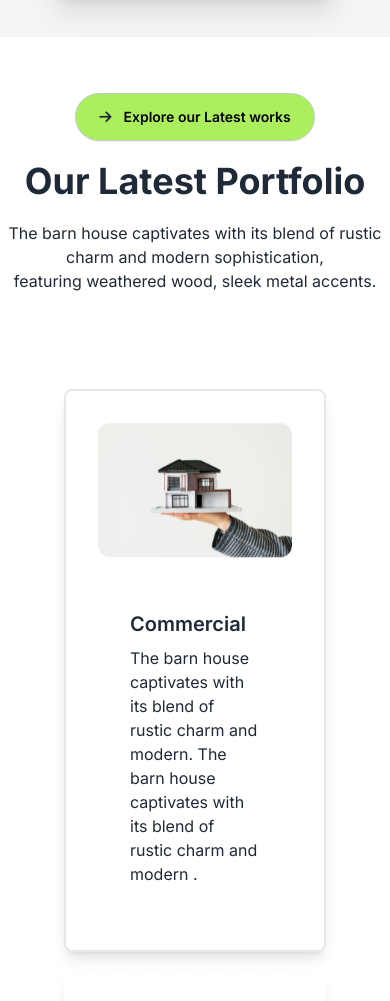
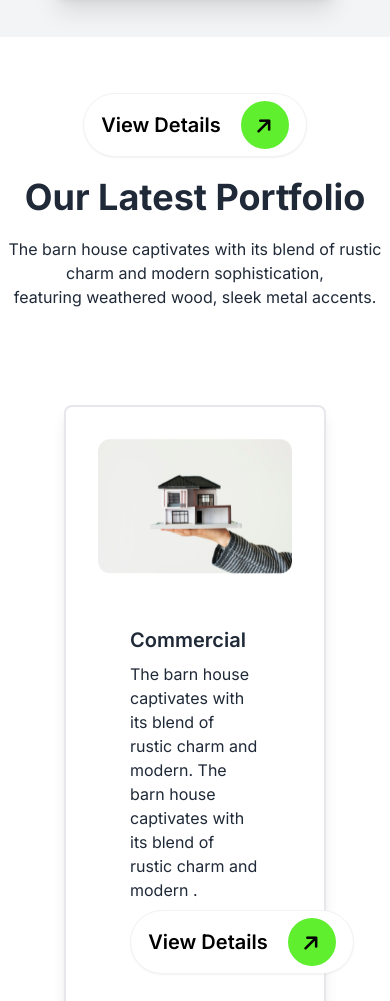
Before and after one commit to Shuvotec/assigment-3-shuvokh, a plain HTML site: page index.html in a window 390 px wide. Shown: the part 4115-5116 px from the top of the page. Drawn offline with nearby package versions, Linux system fonts and the light colour scheme; files whose address does not match are found by name.

Commit message:
Halka patla Change korlam

```diff
--- a/index.html
+++ b/index.html
@@ -81,7 +81,7 @@
         <button class="btn btn-active bg-[RGB(185,239,167)] rounded-full h-16 hidden md:block">
           <div class="flex items-center flex-row-reverse gap-5">
             <a class="bg-[RGB(95,239,47)] w-12 h-12 text-center p-3 rounded-full rotate-45 hidden md:block"><i
-                class="fa-solid fa-arrow-up text-white text-xl"></i></a>
+                class="fa-solid fa-arrow-up text-black text-xl"></i></a>
             <a class="text-xl text-black hidden md:block">View Details</a>
           </div>
         </button>
@@ -217,12 +217,13 @@
 
           <section class="pt-14">
             <div class="text-center space-y-5">
-              <button class="btn btn-active rounded-full w-60 bg-[#ABEF5F]">
-              <div class="flex items-center gap-3">
-                <i class="fa-solid fa-arrow-right"></i>
-                <a class=" text-black">Explore our Latest works</a>
-              </div>
-            </button>
+              <button class="btn bg-white rounded-full w-56 h-16">
+                  <div class="flex items-center flex-row-reverse gap-5">
+                    <a class="bg-[RGB(95,239,47)] w-12 h-12 text-center p-3 rounded-full rotate-45"><i
+                        class="fa-solid fa-arrow-up text-black text-xl"></i></a>
+                    <a class="text-xl text-black">View Details</a>
+                  </div>
+                </button>
             <h2 class="font-bold text-4xl">Our Latest Portfolio</h2>
             <p>The barn house captivates with its blend of rustic charm and modern sophistication, <br> featuring weathered wood, sleek metal accents.</p>
 
@@ -237,11 +238,11 @@
               <div class="card-body w-full">
                 <h2 class="card-title">Commercial</h2>
                 <p class="text-start">The barn house captivates with its blend of rustic charm and modern. The barn house captivates with its blend of rustic charm and modern .</p>
-                <button class="btn btn-active bg-white rounded-full w-56 h-16 hidden md:block">
+                <button class="btn bg-white rounded-full w-56 h-16">
                   <div class="flex items-center flex-row-reverse gap-5">
-                    <a class="bg-[RGB(95,239,47)] w-12 h-12 text-center p-3 rounded-full rotate-45 hidden md:block"><i
-                        class="fa-solid fa-arrow-up text-white text-xl"></i></a>
-                    <a class="text-xl text-black hidden md:block">View Details</a>
+                    <a class="bg-[RGB(95,239,47)] w-12 h-12 text-center p-3 rounded-full rotate-45"><i
+                        class="fa-solid fa-arrow-up text-black text-xl"></i></a>
+                    <a class="text-xl text-black">View Details</a>
                   </div>
                 </button>
               </div>
@@ -312,11 +313,11 @@
     <textarea
   placeholder="Write Your Message Here"
   class="textarea textarea-bordered textarea-lg w-full h-40 rounded-lg"></textarea>
-  <button class="btn btn-active bg-[RGB(185,239,167)] rounded-full w-full h-16 hidden md:block">
+<button class="btn btn-active bg-[RGB(185,239,167)] rounded-full w-full h-16 ">
     <div class="flex items-center justify-center flex-row-reverse gap-5">
-      <a class="bg-[RGB(95,239,47)] w-12 h-12 text-center p-3 rounded-full rotate-45 hidden md:block"><i
-          class="fa-solid fa-arrow-up text-white text-xl"></i></a>
-      <a class="text-xl text-black hidden md:block">View Details</a>
+      <a class="bg-[RGB(95,239,47)] w-12 h-12 text-center p-3 rounded-full rotate-45 "><i
+          class="fa-solid fa-arrow-up text-black text-xl"></i></a>
+      <a class="text-xl text-black">Send Mail</a>
     </div>
   </button>
   </div>
```
